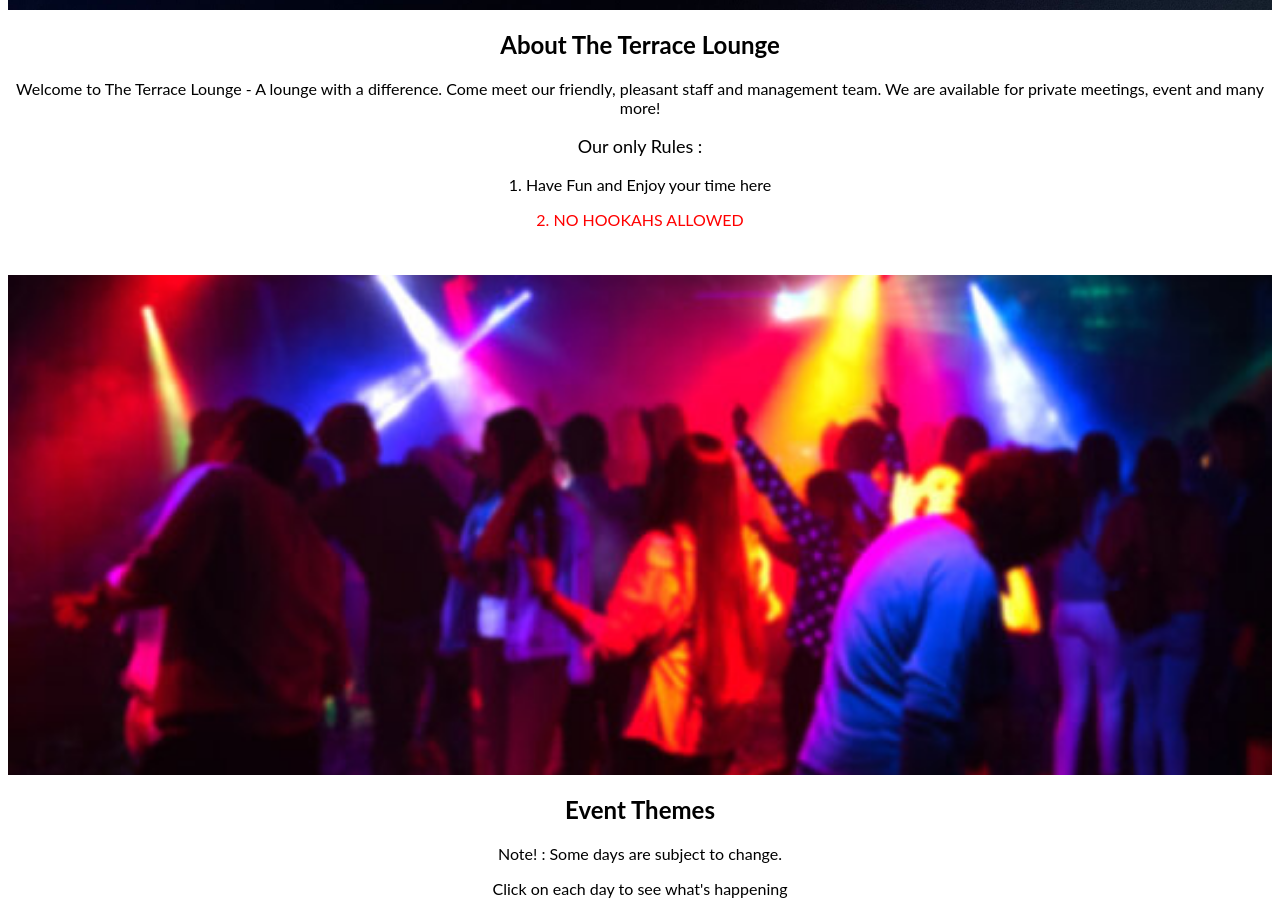
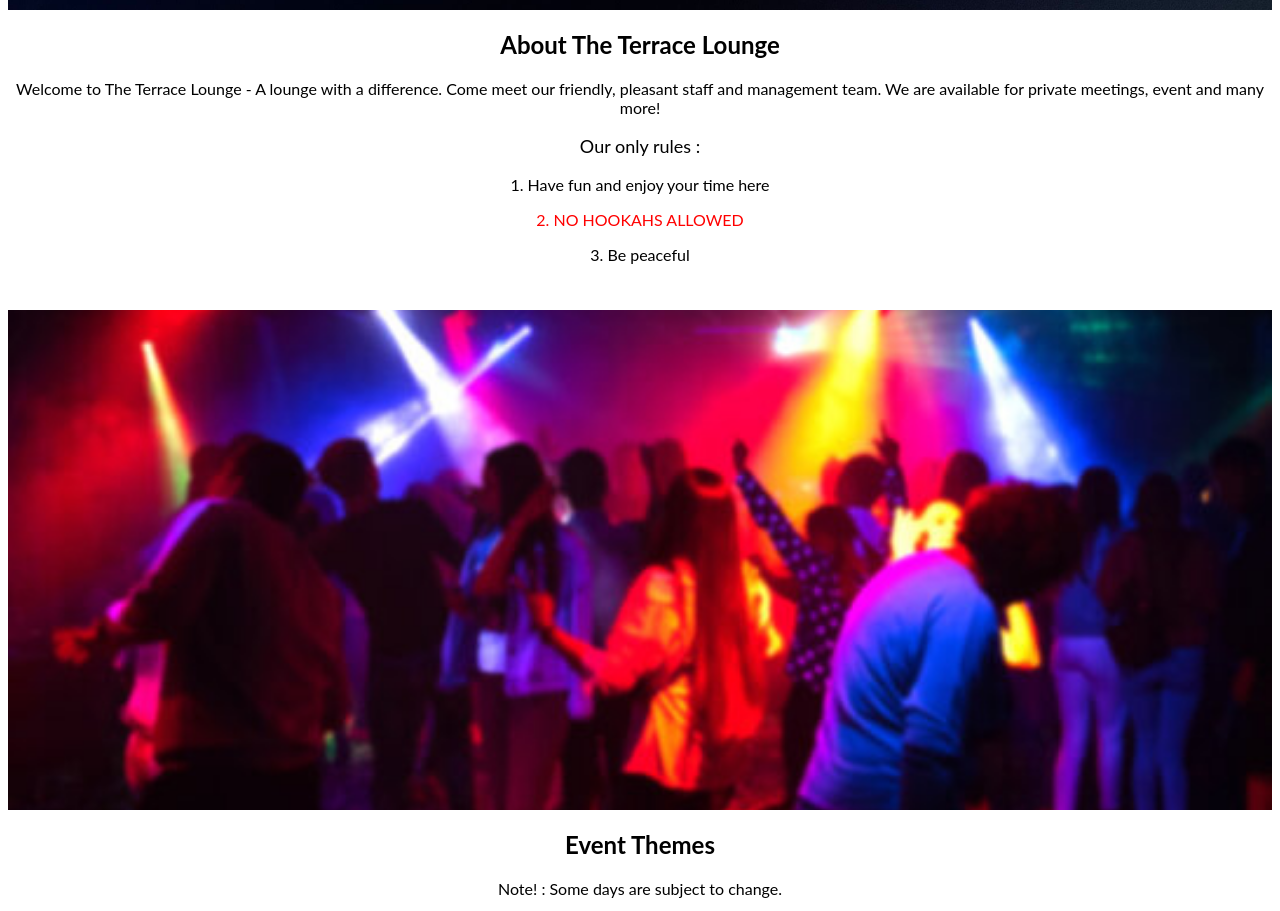
Before and after one commit to littilemike11/The-Terrace-Lounge-Website, a plain HTML site: page index.html in a window 1280 px wide. Shown: the part 940-1851 px from the top of the page. Drawn offline with Linux system fonts and the light colour scheme.

Commit message:
rule updates

```diff
--- a/index.html
+++ b/index.html
@@ -32,9 +32,10 @@
     <p>Welcome to The Terrace Lounge - A lounge with a difference. Come meet our friendly, pleasant staff and
       management team. We are available for private meetings, event and many more!
     </p>
-    <p class="rules">Our only Rules :</p>
-    <p>1. Have Fun and Enjoy your time here</p>
+    <p class="rules">Our only rules :</p>
+    <p>1. Have fun and enjoy your time here</p>
     <p class="warning ">2. NO HOOKAHS ALLOWED</p>
+    <p>3. Be peaceful</p>
   </div>
   <div class="parallax p1"></div>
   <div id="section-Events">
@@ -77,7 +78,7 @@
 
     <div id="Sunday" class="tabcontent">
       <h3>Sunday</h3>
-      <p>Old school Sunday</p>
+      <p>Old School Sunday</p>
     </div>
 
   </div>
```
